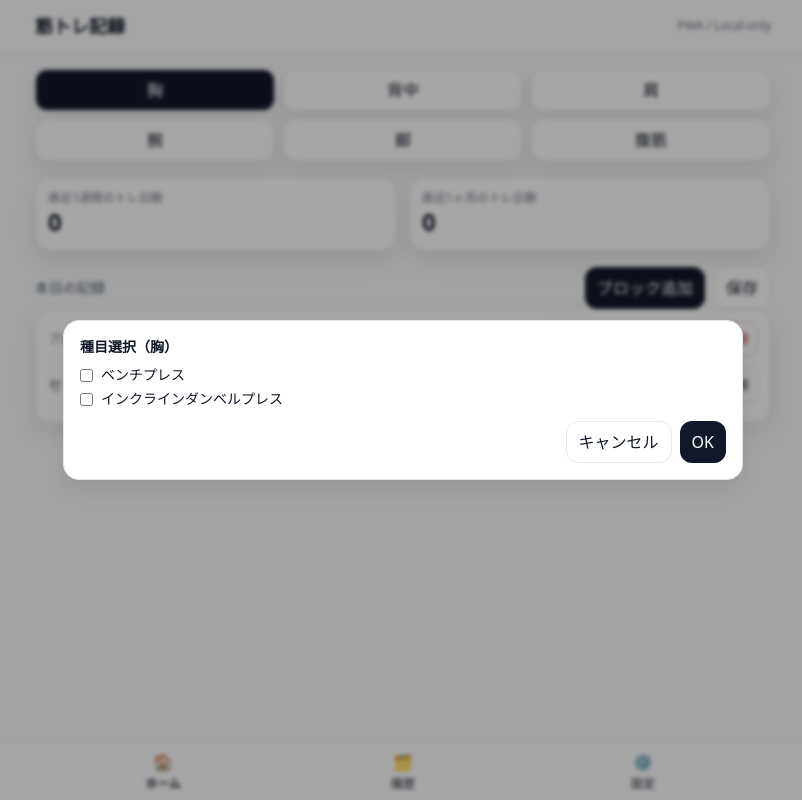
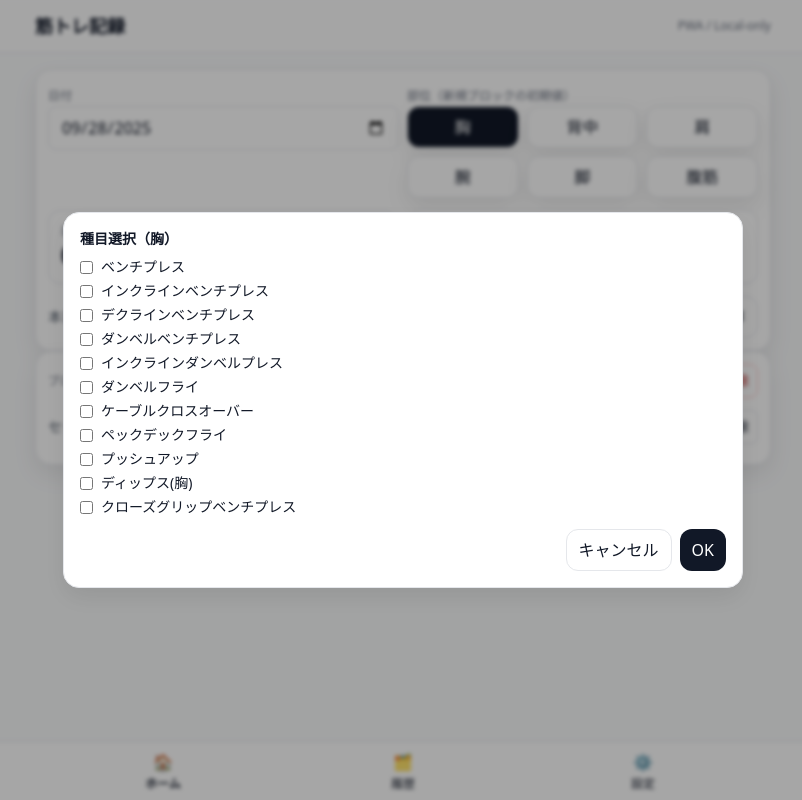
Before and after one commit to yutajinnai-gif/muscle-app, a website: page index.html in a window 1280 px wide. Both pictures are taken after a click on the button "ブロック追加". Shown: the whole page, without its empty margins (237-1039 px from the left). Drawn offline with nearby package versions, Linux system fonts and the light colour scheme.

Commit message:
feat: settings checkbox matrix, auto-first-set, block.part, history uses block.part

```diff
--- a/index.html
+++ b/index.html
@@ -5,7 +5,7 @@
 <head>
   <meta charset="utf-8">
   <meta name="viewport" content="width=device-width, initial-scale=1, viewport-fit=cover">
-  <title>筋トレ記録アプリ | BUILD_TAG=FULL-20250928-SUPERSET-PATCH</title>
+  <title>筋トレ記録アプリ | BUILD_TAG=FULL-20250928-SUPERSET-PATCH-IPHONE</title>
   <meta name="color-scheme" content="light">
   <script src="https://cdn.tailwindcss.com"></script>
   <script src="https://cdn.jsdelivr.net/npm/chart.js@4.4.3/dist/chart.umd.min.js"></script>
@@ -40,6 +40,14 @@
   <main id="app" class="max-w-3xl mx-auto px-4 py-4 space-y-4">
     <!-- HOME -->
     <section id="view-home" class="hidden">
+      <div class="rounded-2xl border bg-white p-3 shadow-soft space-y-3">
+        <div class="grid grid-cols-2 gap-2">
+          <div>
+            <label class="text-xs text-gray-500">日付</label>
+            <input id="inp-date" type="date" class="w-full border rounded-lg px-3 py-2">
+          </div>
+          <div>
+            <label class="text-xs text-gray-500">部位（新規ブロックの初期値）</label>
             <div class="grid grid-cols-3 gap-2">
               <button class="part-btn px-3 py-2 rounded-xl bg-white border shadow-soft" data-part="胸">胸</button>
               <button class="part-btn px-3 py-2 rounded-xl bg-white border shadow-soft" data-part="背中">背中</button>
@@ -48,29 +56,29 @@
               <button class="part-btn px-3 py-2 rounded-xl bg-white border shadow-soft" data-part="脚">脚</button>
               <button class="part-btn px-3 py-2 rounded-xl bg-white border shadow-soft" data-part="腹筋">腹筋</button>
             </div>
-
-
-  <div class="mt-4 grid grid-cols-2 gap-3">
-    <div class="rounded-2xl border bg-white p-3 shadow-soft">
+          </div>
+        </div>
+        <div class="grid grid-cols-2 gap-3">
+          <div class="rounded-xl border bg-white p-3">
             <div class="text-xs text-gray-500">直近1週間のトレ日数</div>
             <div id="stat-week" class="text-2xl font-bold">0</div>
           </div>
-    <div class="rounded-2xl border bg-white p-3 shadow-soft">
+          <div class="rounded-xl border bg-white p-3">
             <div class="text-xs text-gray-500">直近1ヶ月のトレ日数</div>
             <div id="stat-month" class="text-2xl font-bold">0</div>
           </div>
         </div>
-
-  <div class="mt-4 flex items-center justify-between">
+        <div class="flex items-center justify-between">
           <div class="text-sm text-gray-600">本日の記録</div>
           <div class="flex gap-2">
             <button id="btn-add-block" class="px-3 py-2 rounded-xl bg-gray-900 text-white">ブロック追加</button>
             <button id="btn-save-workout" class="px-3 py-2 rounded-xl bg-white border">保存</button>
           </div>
         </div>
-
+      </div>
       <div id="blocks" class="space-y-4"></div>
     </section>
+
 
 <!-- HISTORY -->
 <section id="view-history" class="hidden">
@@ -226,7 +234,7 @@
 
 
   <!-- Selected exercises meta + per-ex options -->
-  <div class="ex-config space-y-2"></div>
+  <div class="ex-config space-y-3"></div>
 
   <!-- Sets area -->
   <div class="set-area space-y-2">
@@ -244,13 +252,18 @@
   </template>
 
 
+  <!-- iPhone対応：種目名は1行、器具/アタッチ/角度は改行して別行 -->
+
+
   <template id="tpl-ex-config-row">
-    <div class="ex-config-row grid grid-cols-12 gap-1 items-center">
-      <div class="col-span-4 text-sm font-medium ex-name">種目名</div>
-      <select class="ex-eq col-span-3 border rounded-md px-2 py-1"></select>
-      <select class="ex-att col-span-3 border rounded-md px-2 py-1"></select>
-      <select class="ex-ang col-span-2 border rounded-md px-2 py-1"></select>
-      <div class="col-span-12 text-[11px] text-gray-500 ex-meta">最高重量: - / 最高1RM: - / 前回: -</div>
+    <div class="ex-config-row space-y-1">
+      <div class="text-sm font-semibold ex-name">種目名</div>
+      <div class="grid grid-cols-3 gap-1">
+        <select class="ex-eq col-span-3 sm:col-span-1 border rounded-md px-2 py-1"></select>
+        <select class="ex-att col-span-3 sm:col-span-1 border rounded-md px-2 py-1"></select>
+        <select class="ex-ang col-span-3 sm:col-span-1 border rounded-md px-2 py-1"></select>
+      </div>
+      <div class="text-[11px] text-gray-500 ex-meta">最高重量: - / 最高1RM: - / 前回: -</div>
     </div>
   </template>
 
@@ -265,19 +278,24 @@
           <button class="btn-del-set px-2 py-1.5 rounded-md border text-xs">削除</button>
         </div>
       </div>
-      <div class="ex-items space-y-1"></div>
+      <div class="ex-items space-y-2"></div>
     </div>
   </template>
 
 
+  <!-- iPhone対応：種目名行→改行→入力行 -->
+
+
   <template id="tpl-ex-item-row">
-    <div class="ex-item grid grid-cols-12 gap-1 items-center">
-      <div class="col-span-3 text-xs ex-title">種目1</div>
-      <input type="number" inputmode="decimal" placeholder="重量" class="ex-weight col-span-3 border rounded px-2 py-1" />
-      <input type="number" inputmode="numeric" placeholder="自力" class="ex-reps col-span-2 border rounded px-2 py-1" />
-      <input type="number" inputmode="numeric" placeholder="補助" class="ex-assist col-span-2 border rounded px-2 py-1" />
-      <input type="text" placeholder="メモ" class="ex-note col-span-2 border rounded px-2 py-1" />
+    <div class="ex-item space-y-1">
+      <div class="text-xs ex-title font-medium">種目1</div>
+      <div class="grid grid-cols-12 gap-1 items-center">
+        <input type="number" inputmode="decimal" placeholder="重量" class="ex-weight col-span-6 sm:col-span-3 border rounded px-2 py-1" />
+        <input type="number" inputmode="numeric" placeholder="自力" class="ex-reps col-span-3 sm:col-span-2 border rounded px-2 py-1" />
+        <input type="number" inputmode="numeric" placeholder="補助" class="ex-assist col-span-3 sm:col-span-2 border rounded px-2 py-1" />
+        <input type="text" placeholder="メモ" class="ex-note col-span-12 sm:col-span-5 border rounded px-2 py-1" />
         <div class="col-span-12 text-[11px] text-gray-500">推定1RM: <span class="ex-1rm">-</span> kg</div>
+      </div>
     </div>
   </template>
 
@@ -306,7 +324,7 @@
     const escapeHtml = s => String(s).replace(/[&<>"']/g, m=>({'&':'&amp;','<':'&lt;','>':'&gt;','"':'&quot;',"'":'&#39;'}[m]));
 
     // ===== Storage with Schema =====
-    const SCHEMA_VERSION = 2; // superset + exercise map + block.part
+    const SCHEMA_VERSION = 3; // iPhone layout + expanded exercises + block.part + date input
     const NS = 'workout-app';
     const store = {
       get(key, d=null){ try{ const raw = localStorage.getItem(NS+':'+key); if(!raw) return d; const obj = JSON.parse(raw); return obj&&obj.v===SCHEMA_VERSION ? obj.data : d; }catch{ return d; } },
@@ -318,61 +336,89 @@
     const DEFAULTS = {
       parts: ['胸','背中','肩','腕','脚','腹筋'],
       equip: ['バーベル','ダンベル','マシン','ケーブル','自重'],
-      attach: ['なし','ストレートバー','Vバー','ロープ','Dハンドル'],
+      attach: ['なし','ストレートバー','Vバー','ロープ','Dハンドル','EZバー'],
       angle: ['なし','フラット','インクライン','デクライン','ナチュラル'],
+      // メジャー種目を網羅（必要に応じて削除可）
       exerciseMap: [
+        // 胸
         { name:'ベンチプレス', parts:['胸'] },
+        { name:'インクラインベンチプレス', parts:['胸','肩'] },
+        { name:'デクラインベンチプレス', parts:['胸'] },
+        { name:'ダンベルベンチプレス', parts:['胸'] },
         { name:'インクラインダンベルプレス', parts:['胸','肩'] },
-        { name:'ラットプルダウン', parts:['背中'] },
-        { name:'スクワット', parts:['脚'] },
+        { name:'ダンベルフライ', parts:['胸'] },
+        { name:'ケーブルクロスオーバー', parts:['胸'] },
+        { name:'ペックデックフライ', parts:['胸'] },
+        { name:'プッシュアップ', parts:['胸'] },
+        { name:'ディップス(胸)', parts:['胸'] },
+        // 背中
         { name:'デッドリフト', parts:['背中','脚'] },
-        { name:'ショルダープレス', parts:['肩'] },
-        { name:'バイセプカール', parts:['腕'] },
+        { name:'バーベルローイング', parts:['背中'] },
+        { name:'ペンドレイロー', parts:['背中'] },
+        { name:'ワンハンドダンベルロー', parts:['背中'] },
+        { name:'Tバーロー', parts:['背中'] },
+        { name:'シーテッドロー', parts:['背中'] },
+        { name:'ラットプルダウン(ワイド)', parts:['背中'] },
+        { name:'ラットプルダウン(クローズ)', parts:['背中'] },
+        { name:'プルアップ', parts:['背中'] },
+        { name:'チンアップ', parts:['背中','腕'] },
+        { name:'ストレートアームプルダウン', parts:['背中'] },
+        { name:'フェイスプル', parts:['背中','肩'] },
+        // 肩
+        { name:'ショルダープレス(バーベル)', parts:['肩'] },
+        { name:'ショルダープレス(ダンベル)', parts:['肩'] },
+        { name:'アーノルドプレス', parts:['肩'] },
+        { name:'サイドレイズ', parts:['肩'] },
+        { name:'フロントレイズ', parts:['肩'] },
+        { name:'リアレイズ(リバースペックデック)', parts:['肩','背中'] },
+        { name:'アップライトロー', parts:['肩'] },
+        // 腕（上腕二頭筋・三頭筋）
+        { name:'バイセプスカール(バーベル)', parts:['腕'] },
+        { name:'バイセプスカール(ダンベル)', parts:['腕'] },
+        { name:'ハンマーカール', parts:['腕'] },
+        { name:'プリーチャーカール', parts:['腕'] },
+        { name:'ケーブルカール', parts:['腕'] },
         { name:'トライセプスプレスダウン', parts:['腕'] },
+        { name:'オーバーヘッドトライセプスエクステンション(ダンベル)', parts:['腕'] },
+        { name:'オーバーヘッドトライセプスエクステンション(ケーブル)', parts:['腕'] },
+        { name:'ライイングトライセプスエクステンション(スカルクラッシャー)', parts:['腕'] },
+        { name:'クローズグリップベンチプレス', parts:['腕','胸'] },
+        { name:'ディップス(上腕三頭筋)', parts:['腕'] },
+        // 脚・臀部
+        { name:'バックスクワット', parts:['脚'] },
+        { name:'フロントスクワット', parts:['脚'] },
         { name:'レッグプレス', parts:['脚'] },
-        { name:'クランチ', parts:['腹筋'] }
+        { name:'ハックスクワット', parts:['脚'] },
+        { name:'ブルガリアンスクワット', parts:['脚'] },
+        { name:'ランジ', parts:['脚'] },
+        { name:'レッグエクステンション', parts:['脚'] },
+        { name:'レッグカール(ライイング)', parts:['脚'] },
+        { name:'レッグカール(シーテッド)', parts:['脚'] },
+        { name:'ルーマニアンデッドリフト', parts:['脚','背中'] },
+        { name:'ヒップスラスト', parts:['脚'] },
+        { name:'カーフレイズ(スタンディング)', parts:['脚'] },
+        { name:'カーフレイズ(シーテッド)', parts:['脚'] },
+        // 腹筋
+        { name:'クランチ', parts:['腹筋'] },
+        { name:'ハンギングレッグレイズ', parts:['腹筋'] },
+        { name:'ケーブルクランチ', parts:['腹筋'] },
+        { name:'プランク', parts:['腹筋'] },
+        { name:'アブローラー', parts:['腹筋'] },
+        { name:'ロシアンツイスト', parts:['腹筋'] },
+        { name:'リバースクランチ', parts:['腹筋'] }
       ]
     };
 
     // ===== App State =====
     const state = {
-      lists: null,           // {parts:[], equip:[], attach:[], angle:[], exerciseMap:[{name,parts:[]}]}
-      workouts: null,        // [{id,date,blocks:[{part, exs:[{name,eq,att,ang}], sets:[{warm, items:[{w,reps,assist,note,oneRM}]}]}]}]
+      lists: null,           // {parts, equip, attach, angle, exerciseMap}
+      workouts: null,        // [{id,date,blocks:[{part,exs:[{name,eq,att,ang}],sets:[{warm,items:[{w,reps,assist,note,oneRM}]}]}]}]
       inProgress: null,      // {date, part (default for new blocks), blocks:[...]}
       chart: null
     };
 
-    // ===== Migration (best-effort) =====
-    function migrateOldStorage(){
-      try{
-        const oldListsRaw = localStorage.getItem(NS+':lists');
-        const oldWorkoutsRaw = localStorage.getItem(NS+':workouts');
-        if(oldListsRaw && !JSON.parse(oldListsRaw).v){
-          const oldLists = JSON.parse(oldListsRaw);
-          const exerciseMap = (oldLists.exercises||[]).map(n=>({name:n, parts:[]}));
-          const lists = { parts: oldLists.parts||DEFAULTS.parts, equip: oldLists.equip||DEFAULTS.equip, attach: oldLists.attach||DEFAULTS.attach, angle: oldLists.angle||DEFAULTS.angle, exerciseMap };
-          store.set('lists', lists);
-        }
-        if(oldWorkoutsRaw && !JSON.parse(oldWorkoutsRaw).v){
-          const oldWorkouts = JSON.parse(oldWorkoutsRaw)||[];
-          const newWorkouts = oldWorkouts.map(w=>{
-            const blocks = [];
-            (w.blocks||[]).forEach(b=>{
-              (b.exs||[]).forEach(ex=>{
-                const items = (ex.sets||[]).map(s=>({ w:s.w||0, reps:s.reps||0, assist:s.assist||0, note:s.note||'', oneRM:s.oneRM||calc1RM(s.w,s.reps) }));
-                blocks.push({ part: w.part, exs:[{name:ex.name, eq:ex.eq||'', att:ex.att||'なし', ang:ex.ang||'なし'}], sets: items.length? [{warm:false, items}] : [] });
-              });
-            });
-            return { id:'w_'+Date.now()+Math.random(), date:w.date, blocks };
-          });
-          store.set('workouts', newWorkouts);
-        }
-      }catch{}
-    }
-
-    // ===== Init =====
+    // ===== Init / Migration (best-effort) =====
     function initData(){
-      migrateOldStorage();
       let lists = store.get('lists');
       if(!lists){ lists = JSON.parse(JSON.stringify(DEFAULTS)); store.set('lists', lists); }
       if(lists.attach[0] !== 'なし'){ lists.attach = ['なし', ...lists.attach.filter(x=>x!=='なし')]; }
@@ -424,6 +470,11 @@
 
     // ===== Home =====
     function renderHome(){
+      // date input
+      const dateEl = $('#inp-date');
+      dateEl.value = state.inProgress.date || todayISO();
+      dateEl.onchange = (e)=> { state.inProgress.date = e.target.value || todayISO(); persist(); };
+
       $('#stat-week').textContent = computeTrainingDays(7);
       $('#stat-month').textContent = computeTrainingDays(30);
 
@@ -441,6 +492,10 @@
       state.inProgress.blocks.forEach((block, idx)=>{
         wrap.appendChild(renderBlock(block, idx));
       });
+
+      // actions
+      $('#btn-add-block').onclick = addBlock;
+      $('#btn-save-workout').onclick = saveWorkout;
     }
 
     function renderBlock(block, idx){
@@ -487,7 +542,7 @@
       // 新規ブロックは“現在選択中の部位”を固定保持
       state.inProgress.blocks.push({ part: state.inProgress.part, exs: [], sets: [] });
       persist(); renderHome();
-      window.scrollTo({ top: document.body.scrollHeight, behavior: 'smooth' });
+      setTimeout(()=> window.scrollTo({ top: document.body.scrollHeight, behavior: 'smooth' }), 0);
       const idx = state.inProgress.blocks.length - 1;
       setTimeout(()=> openExerciseChooser(idx), 50);
     }
@@ -683,8 +738,9 @@
       copy.blocks = copy.blocks.filter(b=> (b.exs||[]).length>0 && (b.sets||[]).length>0);
       if(copy.blocks.length===0){ alert('記録が空です。セットを入力してください。'); return; }
       copy.id = 'w_'+Date.now();
+      // dateはinProgressのものを使用
       state.workouts.push(copy);
-      state.inProgress = { date: todayISO(), part: state.inProgress.part, blocks: [] };
+      state.inProgress = { date: state.inProgress.date || todayISO(), part: state.inProgress.part, blocks: [] };
       persist(); alert('保存しました'); renderHome();
     }
 
@@ -698,7 +754,7 @@
               const it = (s.items||[])[exIdx] || {};
               rows.push({
                 id: w.id,
-                date: w.date,
+                date: w.date || state.inProgress.date || todayISO(),
                 part: b.part || '不明',
                 exercise: ex.name,
                 equipment: ex.eq||'',
@@ -851,6 +907,8 @@
         state.lists.exerciseMap.push(newRow);
         tbody.appendChild(renderExerciseRow(newRow, parts));
       };
+
+      // save/reset/export/import/clear are bound in bindGlobalUI
     }
 
     function renderExerciseRow(row, parts){
@@ -926,7 +984,6 @@
 
     function resetDefaults(){
       state.lists = JSON.parse(JSON.stringify(DEFAULTS));
-      // ensure defaults order
       if(state.lists.attach[0] !== 'なし'){ state.lists.attach = ['なし', ...state.lists.attach.filter(x=>x!=='なし')]; }
       if(state.lists.angle[0] !== 'なし'){ state.lists.angle = ['なし', ...state.lists.angle.filter(x=>x!=='なし')]; }
       persist(); renderSettings(); alert('デフォルトに復元しました');
@@ -1039,8 +1096,6 @@
     // ===== Bindings =====
     function bindGlobalUI(){
       $$('.tab-btn').forEach(btn=> btn.onclick = ()=> { location.hash = btn.getAttribute('data-route'); });
-      $('#btn-add-block').onclick = addBlock;
-      $('#btn-save-workout').onclick = saveWorkout;
 
       // settings
       $('#btn-save-lists').onclick = saveLists;
```
Lines whose indentation alone changed are shown as unchanged.
